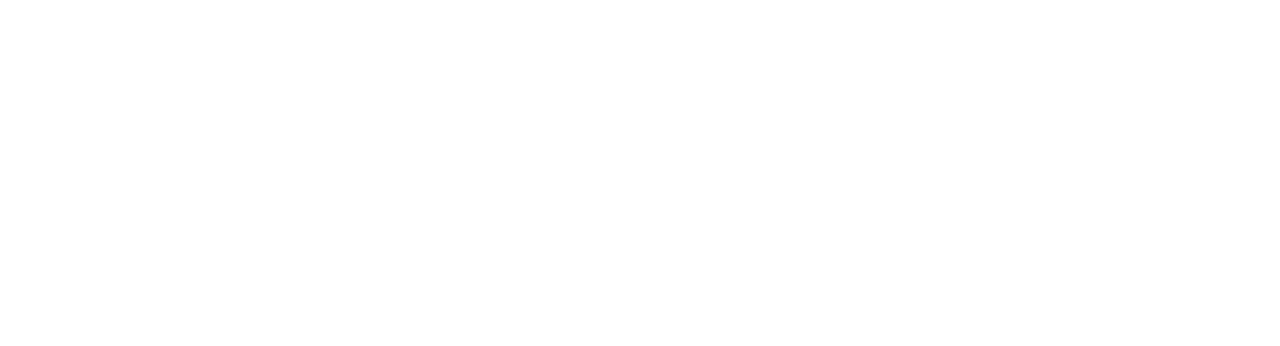
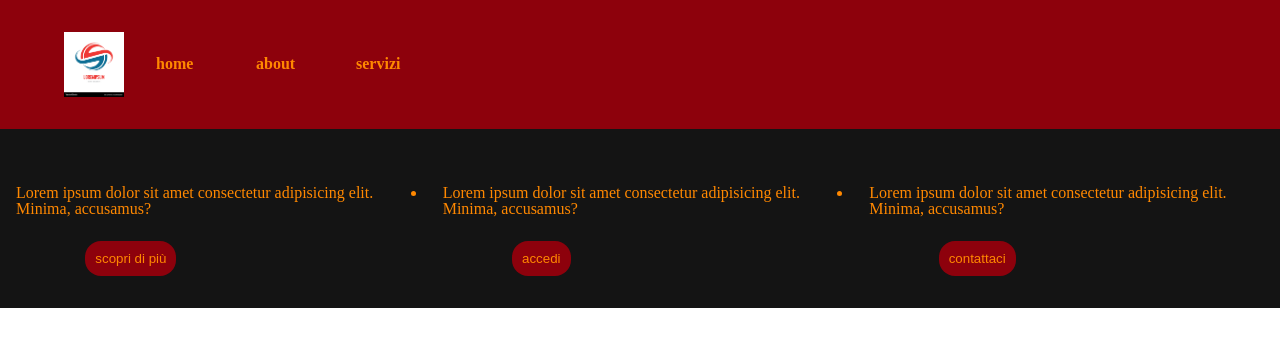
Before and after one commit to andreaDevelope/U2-W2-D3, a plain HTML site: page index.html in a window 1280 px wide. Drawn offline with Linux system fonts and the light colour scheme.

Commit message:
first step

```diff
--- a/index.html
+++ b/index.html
@@ -3,7 +3,42 @@
   <head>
     <meta charset="UTF-8" />
     <meta name="viewport" content="width=device-width, initial-scale=1.0" />
+    <link rel="stylesheet" href="./sass/style.css" />
     <title>Document</title>
   </head>
-  <body></body>
+  <body>
+    <header>
+      <nav>
+        <img src="./img/lorem-ipsum-business-logo-template-vector-36328280-3419070966.jpg" width="60px" alt="logo.lorem" />
+        <ul>
+          <li><a href="#">home</a></li>
+          <li><a href="https://github.com/andreaDevelope?tab=repositories" target="_blank" rel="nofollow" title="apri-github">about</a></li>
+          <li><a href="#">servizi</a></li>
+        </ul>
+      </nav>
+    </header>
+
+    <main>
+      <section class="hero">
+        <div>
+          <h1>
+            <ul>
+              <li>
+                <p>Lorem ipsum dolor sit amet consectetur adipisicing elit. Minima, accusamus?</p>
+                <button>scopri di più</button>
+              </li>
+              <li>
+                <p>Lorem ipsum dolor sit amet consectetur adipisicing elit. Minima, accusamus?</p>
+                <button>accedi</button>
+              </li>
+              <li>
+                <p>Lorem ipsum dolor sit amet consectetur adipisicing elit. Minima, accusamus?</p>
+                <button>contattaci</button>
+              </li>
+            </ul>
+          </h1>
+        </div>
+      </section>
+    </main>
+  </body>
 </html>
--- /dev/null
+++ b/sass/partials/_buttons.scss
@@ -0,0 +1,7 @@
+button {
+  border-radius: 1rem;
+  padding: 10px;
+  background-color: $primary-color;
+  color: $secondary-color;
+  border: none;
+}
--- /dev/null
+++ b/sass/partials/_colors.scss
@@ -0,0 +1,2 @@
+$primary-color: rgb(141, 1, 12);
+$secondary-color: rgb(255, 136, 0);
--- /dev/null
+++ b/sass/partials/_fonts.scss
@@ -0,0 +1,3 @@
+header nav {
+  font-weight: 800;
+}
--- /dev/null
+++ b/sass/partials/_headers.scss
@@ -0,0 +1,30 @@
+header {
+  width: 100%;
+  background-color: $primary-color;
+
+  nav {
+    padding: 2rem;
+    display: flex;
+    align-items: center;
+    justify-content: space-between;
+    @media screen and (min-width: 800px) {
+      justify-content: start;
+    }
+    img {
+      margin-inline: 2rem;
+    }
+
+    ul {
+      display: flex;
+      li {
+        display: flex;
+        width: 100px;
+        text-align: center;
+        a {
+          color: $secondary-color;
+          text-decoration: none;
+        }
+      }
+    }
+  }
+}
--- /dev/null
+++ b/sass/partials/_resets.scss
@@ -0,0 +1,35 @@
+/* CSS Reset */
+html, body, div, span, applet, object, iframe, h1, h2, h3, h4, h5, h6, p, blockquote, pre, a, abbr, acronym, address, big, cite, code, del, dfn, em, img, ins, kbd, q, s, samp, small, strike, strong, sub, sup, tt, var, b, u, i, center, dl, dt, dd, ol, ul, li, fieldset, form, label, legend, table, caption, tbody, tfoot, thead, tr, th, td, article, aside, canvas, details, embed, figure, figcaption, footer, header, hgroup, menu, nav, output, ruby, section, summary, time, mark, audio, video {
+    margin: 0;
+    padding: 0;
+    border: 0;
+    font-size: 100%;
+    font: inherit;
+    vertical-align: baseline;
+}
+
+article, aside, details, figcaption, figure, footer, header, hgroup, menu, nav, section {
+    display: block;
+}
+
+body {
+    line-height: 1;
+}
+
+blockquote, q {
+    quotes: none;
+}
+
+blockquote:before, blockquote:after, q:before, q:after {
+    content: '';
+    content: none;
+}
+
+table {
+    border-collapse: collapse;
+    border-spacing: 0;
+}
+
+body {
+    -webkit-text-size-adjust: none;
+}
--- /dev/null
+++ b/sass/style.scss
@@ -0,0 +1,41 @@
+@import "./partials/resets.scss";
+@import "./partials/spacings.scss";
+@import "./partials/colors.scss";
+@import "./partials/fonts.scss";
+@import "./partials/buttons.scss";
+@import "./partials/headers.scss";
+@import "./partials/animations.scss";
+@import "./partials/mixins.scss";
+
+main {
+  .hero {
+    & div {
+      background-color: rgb(20, 20, 20);
+      width: 100%;
+    }
+
+    h1 {
+      padding-block: 2rem;
+    }
+
+    ul {
+      display: flex;
+      justify-content: space-evenly;
+      li {
+        button {
+          text-align: center;
+          margin-inline: 20%;
+        }
+      }
+      li::marker {
+        color: $secondary-color;
+      }
+      p {
+        color: $secondary-color;
+        text-decoration: none;
+        padding: 1rem;
+        margin-block: 0.5rem;
+      }
+    }
+  }
+}
```
Also changed, not shown: img/lorem-ipsum-business-logo-template-vector-36328280-3419070966.jpg (added), sass/partials/_animations.scss (added), sass/partials/_mixins.scss (added), sass/partials/_spacings.scss (added), sass/style.css (added), 1 other file.
